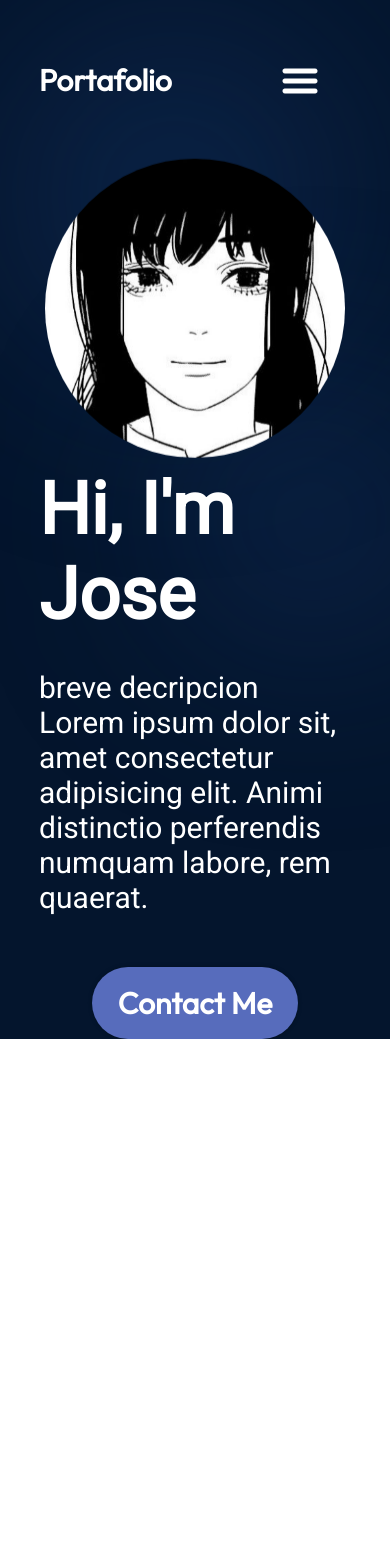
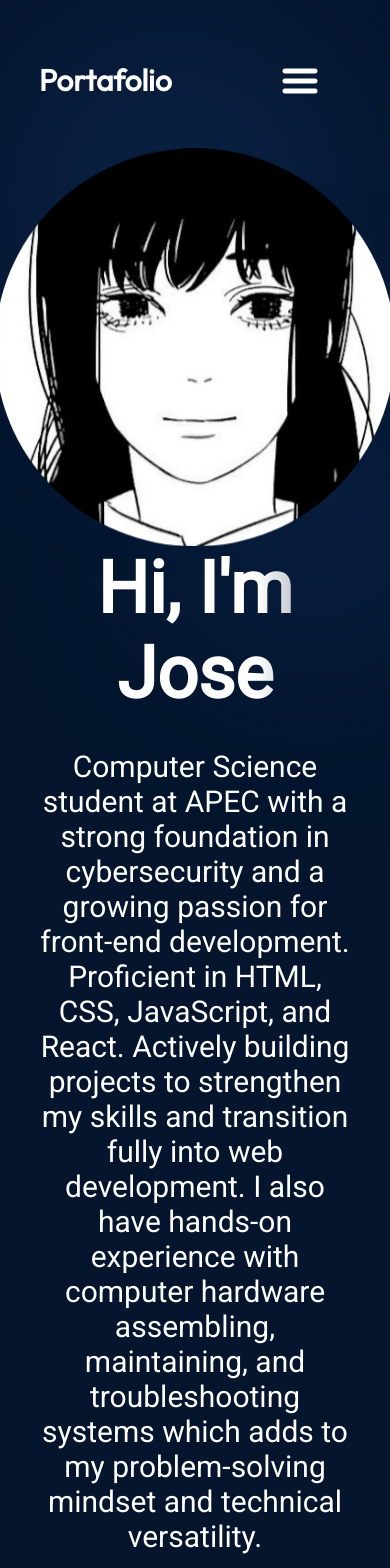
Before and after one commit to Jososealfredo12012/portafolio, a React (Vite) app: page / in a window 390 px wide. Shown: the top 1568 px of the page. Before the commit the page ends 1039 px from the top, so only its background shows below. Built offline with nearby package versions, Linux system fonts and the light colour scheme.

Commit message:
feat: update Hero component description and enhance styling for better layout and visibility

```diff
--- a/src/components/Hero/Hero.jsx
+++ b/src/components/Hero/Hero.jsx
@@ -7,7 +7,15 @@ export const Hero = () => {
     <section className={styles.container}>
       <div className={styles.content}>
         <h1 className={styles.title}>Hi, I'm Jose</h1>
-        <p className={styles.description}>breve decripcion Lorem ipsum dolor sit, amet consectetur adipisicing elit. Animi distinctio perferendis numquam labore, rem quaerat.</p>
+        <p className={styles.description}>
+          Computer Science student at APEC with a strong foundation in
+          cybersecurity and a growing passion for front-end development.
+          Proficient in HTML, CSS, JavaScript, and React. Actively building
+          projects to strengthen my skills and transition fully into web
+          development. I also have hands-on experience with computer hardware
+          assembling, maintaining, and troubleshooting systems which adds to my
+          problem-solving mindset and technical versatility.
+        </p>
         <a
           href='mailto:josealfredo.066@gmail.com'
           className={styles.contactBtn}>
--- a/src/components/Hero/Hero.module.css
+++ b/src/components/Hero/Hero.module.css
@@ -13,6 +13,7 @@
 
 .content {
   display: flex;
+  text-align: justify;
   flex-direction: column;
   align-items: flex-start;
   color: var(--color-text);
@@ -51,12 +52,12 @@
 }
 
 .heroImg {
-  min-width: 300px;
-  width: 50%;
+  min-width: 400px;
+  width: 80%;
   z-index: 1;
   border-radius: 100%;
   margin: 10px;
-
+  margin-left: 100px;
   animation-name: floating;
   animation-duration: 3s;
   animation-iteration-count: infinite;
@@ -109,6 +110,14 @@
     flex-direction: column-reverse;
   }
 
+  .heroImg{
+    margin: 0;
+  }
+
+  .content{
+    text-align: center;
+  }
+
   .content{
     align-items: center;
   }
```
